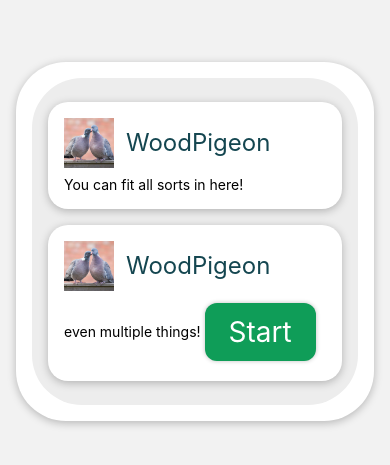
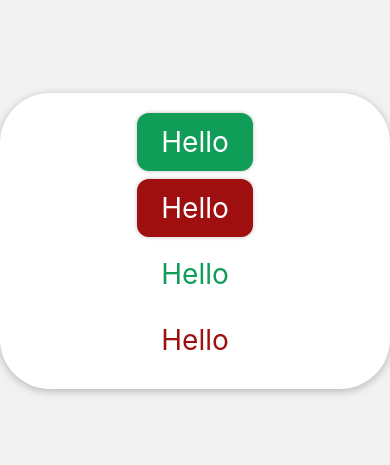
Before and after one commit to Platymek/HumanComputerInteraction-HiFi-Prototype, a React Native app: screen / in a window 390 px wide. Shown: the part 181-646 px from the top of the page. Built offline with nearby package versions, Linux system fonts and the light colour scheme.

Commit message:
Finished!

```diff
--- a/App.js
+++ b/App.js
@@ -14,7 +14,6 @@ import Admin from './pages/Admin';
 import Help from './pages/Help';
 import Dashboard from './pages/Dashboard';
 import Container from './pages/templates/components/Container';
-import BirdContainer from './pages/templates/components/BirdContainer';
 
 function TestHarness({ navigation, route }) {
 
@@ -27,61 +26,40 @@ function TestHarness({ navigation, route }) {
 
                 alignItems: 'center',
                 justifyContent: 'center',
-                flex: 1,
-                padding: 16,
+                flex:1,
             }}
         >
-            <Container
-
-                colors={colors}
-
-                style={{
-
-                    maxWidth: 500,
-                }}
-            >
-
-                <Container
+            <Container colors={colors}>
+                <BigButton
 
                     colors={colors}
-                    grey={true}
 
-                    style={{
+                    title={"Hello"}
 
-                        width:'100%',
-                    }}
-                >
+                    onPress={() => navigation.navigate("TestHarness2")}
+                />
+                <BigButton
 
-                    <BirdContainer
+                    colors={colors}
 
-                        bird={birds[0]}
-                        colors={colors}
-                    >
+                    title={"Hello"}
+                    alt={true}
+                />
+                <BigButton
 
-                        <Text>
-                            You can fit all sorts in here!
-                        </Text>
-                    </BirdContainer>
+                    colors={colors}
 
-                    <BirdContainer
+                    title={"Hello"}
+                    lite={true}
+                />
+                <BigButton
 
-                        bird={birds[0]}
-                        colors={colors}
-                    >
+                    colors={colors}
 
-                        <Text>
-                            even multiple things!
-                        </Text>
-
-                        <BigButton
-
-                            colors={colors}
-
-                            title={"Start"}
-                        />
-                    </BirdContainer>
-
-                </Container>
+                    title={"Hello"}
+                    alt={true}
+                    lite={true}
+                />
             </Container>
         </View>
     );
@@ -159,7 +137,7 @@ function App() {
 
                 <Stack.Screen
 
-                    name="Home"
+                    name="TestHarness2"
                     component={TestHarness2}
 
                     initialParams={{
--- a/pages/templates/components/BigButton.js
+++ b/pages/templates/components/BigButton.js
@@ -1,5 +1,5 @@
-import { Pressable } from 'react-native';
-import { Text, View, Image } from 'react-native';
+import { Text, View, Image, Pressable } from 'react-native';
+import { useState } from 'react';
 
 /*
     - BigButton Component -
@@ -8,12 +8,48 @@ import { Text, View, Image } from 'react-native';
     - colors: color palette of page
     - title: text in big button
     - onPress: function to be performed when the button is pressed
+    - (optional) lite: boolean, changes to lite button
     - (optional) source: source of image
     - (optional) alt: changes to alternate colour when true
     - (optional) small: changes to small icon
 */
 
 export default function BigButton(props) {
+
+    const [hovering, setHovering] = useState(false);
+
+    const textColor = props.lite
+        ? props.alt
+            ? props.colors[5]
+            : props.colors[3]
+        : props.colors[1];
+
+    const buttonColor = props.lite
+        ? "#00000000"
+        : props.alt
+            ? props.colors[5]
+            : props.colors[3];
+
+    const buttonColorPressed = props.lite
+        ? props.colors[7]
+        : props.alt
+            ? props.colors[6]
+            : props.colors[2];
+
+
+    function GetShadow(lite) {
+
+        if (!lite){
+
+            return {
+
+                shadowOpacity: 0.25,
+                shadowRadius: 4,
+                elevation: 5,
+            }
+        }
+    }
+
 
     function RenderImage(props) {
 
@@ -71,25 +107,25 @@ export default function BigButton(props) {
 
                 style={({ pressed }) => [{
 
-                    backgroundColor: pressed
-
-                        ? (props.alt == true
-                            ? props.colors[6]
-                            : props.colors[2])
-
-                        : (props.alt == true
-                            ? props.colors[5]
-                            : props.colors[3]),
+                    backgroundColor: pressed || hovering
+                        ? (buttonColorPressed)
+                        : (buttonColor),
 
                     padding: 12,
 
                     borderRadius: 12,
                     alignItems: 'center',
+                }, GetShadow(props.lite)]}
 
-                    shadowOpacity: 0.25,
-                    shadowRadius: 4,
-                    elevation: 5,
-                }]}
+                onHoverIn={() => {
+
+                    setHovering(true);
+                }}
+
+                onHoverOut={() => {
+
+                    setHovering(false);
+                }}
             >
                 <View
 
@@ -114,7 +150,7 @@ export default function BigButton(props) {
 
                         style={{
 
-                            color: props.colors[1],
+                            color: textColor,
                             fontSize: 28,
                             textAlign: 'center'
                         }}
```
Also changed, not shown: 1 other file (tests, documents, lock files or other folders).
